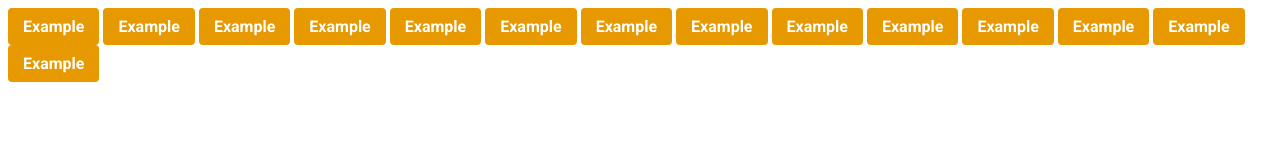
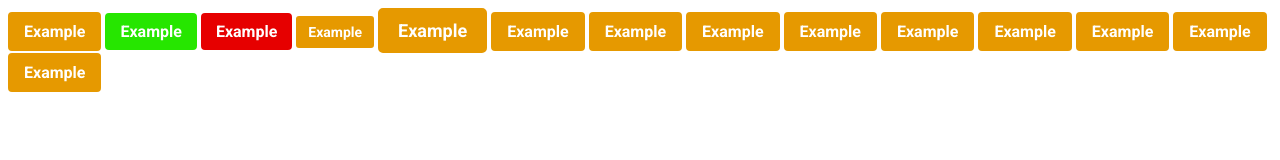
Before and after one commit to AlinurAbdyiskakov/html-css-example, a plain HTML site: page index.html in a window 1280 px wide. Drawn offline with Linux system fonts and the light colour scheme.

Commit message:
add hover

```diff
--- a/styles.css
+++ b/styles.css
@@ -8,7 +8,7 @@ body{
     border-radius: 4px;
     font-size: 16px;
     background-color: hsl(40,100%,45%);
-    border: 3px solid hsl(40,100%,45%);
+    border: 4px solid hsl(40,100%,45%);
     color: white;
     font-family: 'Roboto', sans-serif;
     font-weight: 700;
@@ -18,13 +18,42 @@ body{
 .button:hover{
     background-color: hsl(40,100%,35%);
     border:none hsl(40,100%,45%);
+    padding:8px 12px ;
 }
 .button:active{
     background-color: hsl(40,100%,40%);
     border: 3px solid hsl(40,100%,40%);
+    padding:7px 12px ;
 }
 .button:focus{
-    background-color: hsl(40,100%,40%);
-    border: 3px solid hsl(40,100%,40%);
+    outline: none;
 
 }
+.button.ok{
+    background-color: hsl(110,100%,45%);
+    border: 3px solid hsl(110,100%,45%);
+}
+.button.ok:hover{
+    background-color: hsl(110, 100%, 35%);
+    border: 3px solid hsl(110,100%,35%);
+    padding:7px 12px ;
+}
+.button.ok:active{
+    background-color: hsl(110, 100%, 35%);
+    border: 3px solid hsl(110,100%,35%);
+    padding:7px 12px ;
+}
+.button.danger{
+    background-color: hsl(0,100%,45%);
+    border: 3px solid hsl(0,100%,45%);
+}
+.button.small{
+    padding: 4px 8px;
+    border-radius: 3px;
+    font-size: 14px;
+}
+.button.large{
+    border-radius: 5px;
+    padding: 8px 16px;
+    font-size: 18px;
+}
```
